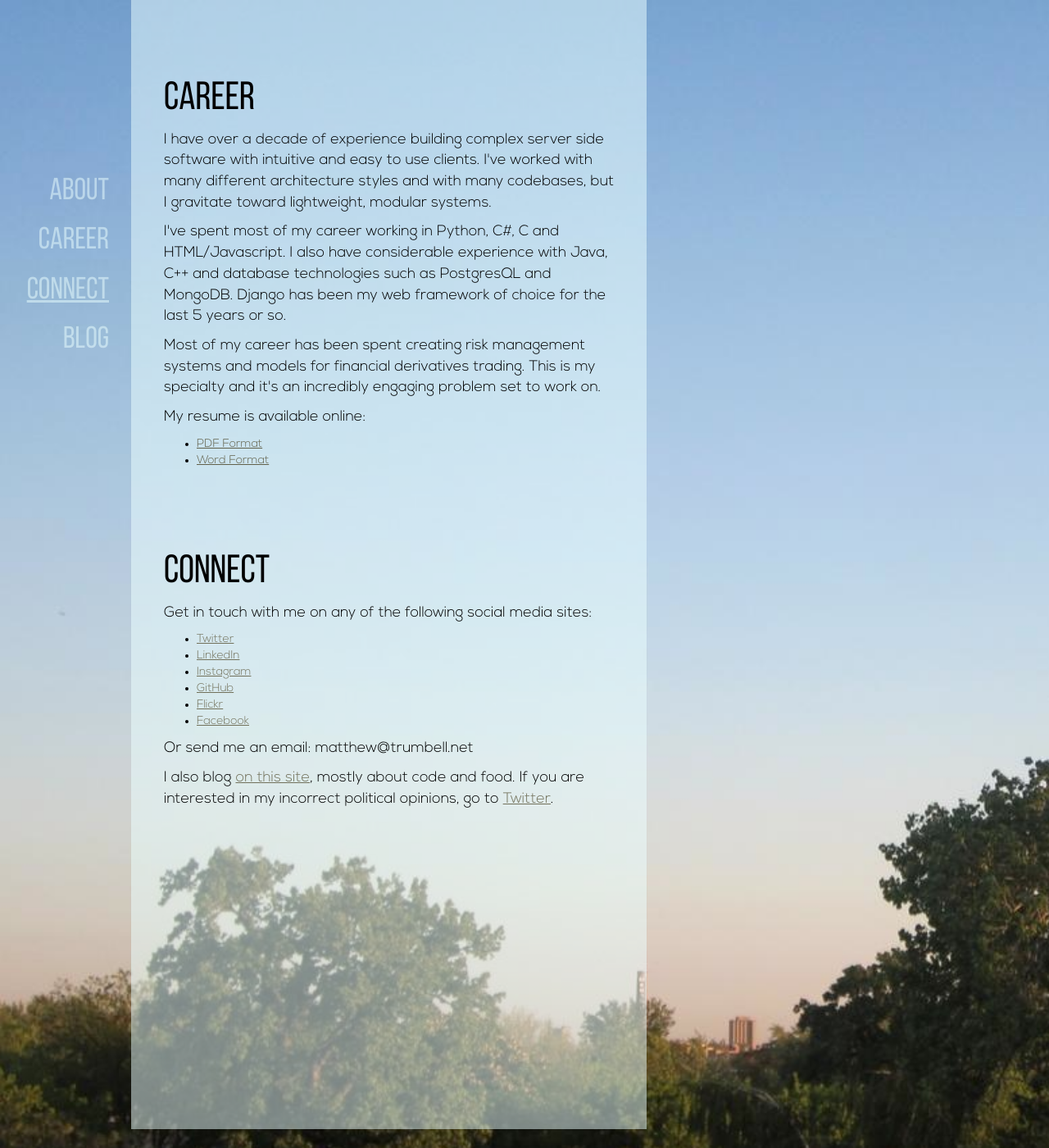
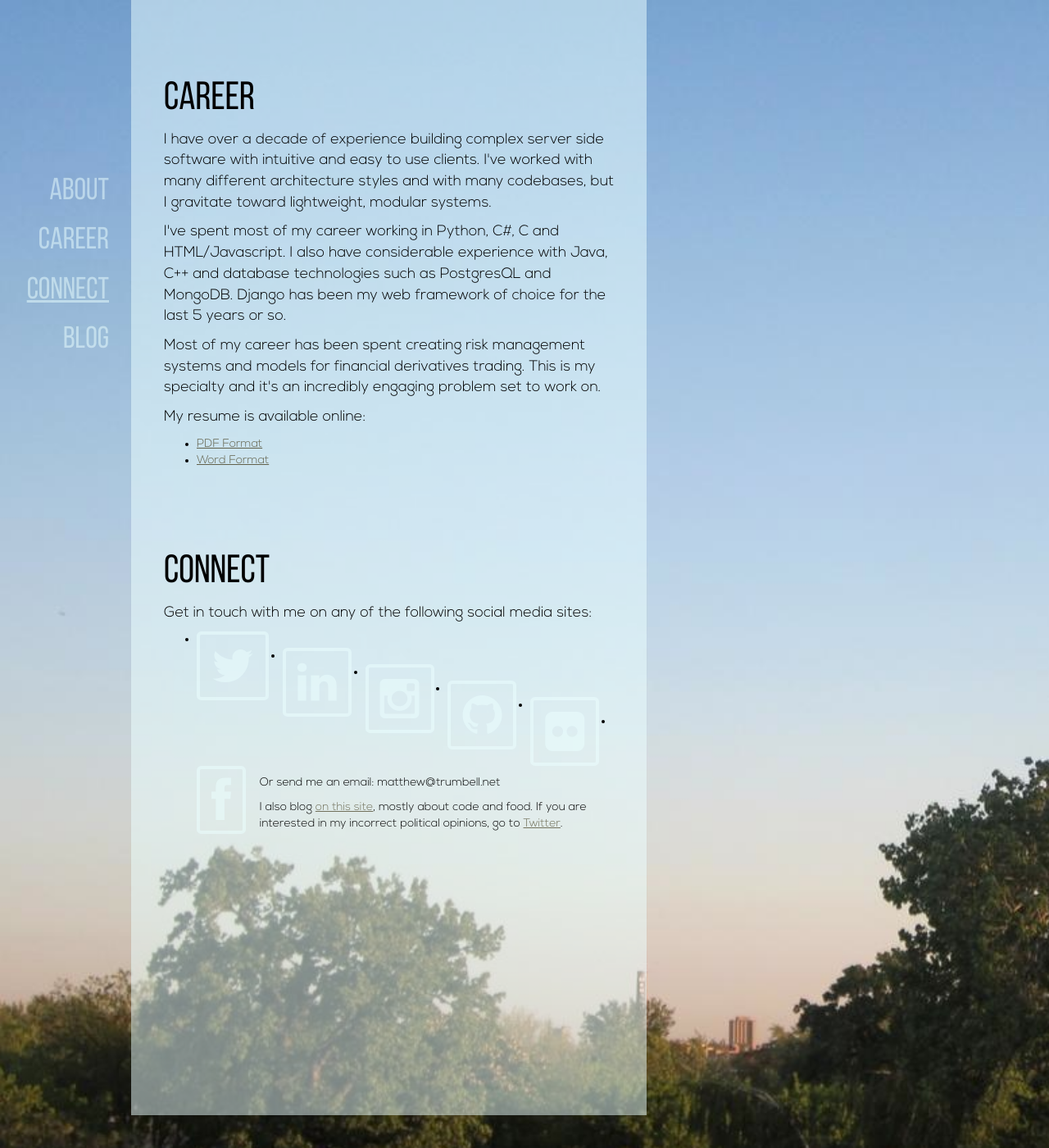
Before and after one commit to mrtrumbe/mrtrumbe.github.io, a Jekyll site: the page built from index.html, in a window 1280 px wide and 1400 px high, scrolled down 439 px. Shown: the whole window at 82% size. Built offline with Jekyll 4.4.1, drawn with Linux system fonts in a browser that asks for light colours; Markdown is read by kramdown in place of the engine named in the settings.

Commit message:
Added fonts. Better responsiveness.

```diff
--- a/_layouts/default.html
+++ b/_layouts/default.html
@@ -38,7 +38,7 @@
       <div id="page-content-wrapper">
         <div class="page-content">
             <div class="row">
-              <div class="col-md-7">
+              <div class="col-lg-7 col-md-9 col-sm-12 col-xs-12">
                 <div class="mrt-title">
                   <div id="sidebar-toggle-wrapper">
                     <a id="sidebar-toggle" href="#">
@@ -50,6 +50,11 @@
                   </h1>
                 </div>
                 {{ content }}
+              </div>
+              <div class="col-md-5">
+                <div class="visible-lg hidden-md hidden-sm hidden-xs">
+                  &nbsp;
+                </div>
               </div>
             </div>
         </div>
--- a/css/new_main.css
+++ b/css/new_main.css
@@ -126,6 +126,10 @@ body {
 }
 
 @media (max-width:767px) {
+  #fixedbg {
+    background-image: url(/img/background_790x680.jpg);
+  }
+
   #wrapper {
     padding-left: 0;
   }
@@ -227,3 +231,19 @@ a {
 a:visited {
   color: #62614b;
 }
+
+
+.connect-link i {
+  color: rgba(235, 255, 255, 0.5);
+  border-color: rgba(235, 255, 255, 0.5);
+}
+
+.connect-link a:hover i {
+  color: rgba(235, 255, 255, 0.9);
+  border-color: rgba(235, 255, 255, 0.9);
+}
+
+.connect-link a:focus i {
+  color: rgba(235, 255, 255, 0.9);
+  border-color: rgba(235, 255, 255, 0.9);
+}
--- a/index.html
+++ b/index.html
@@ -60,16 +60,38 @@ mainpage: true
         Get in touch with me on any of the following social media
         sites:
       </p>
-      <ul>
-        <li><a href="http://twitter.com/mtrums">Twitter</a></li>
-        <li><a href="http://www.linkedin.com/pub/matthew-trumbell/3/aa2/280">LinkedIn</a></li>
-        <li><a href="http://instagram.com/mtrums">Instagram</a></li>
-        <li><a href="http://github.com/mrtrumbe">GitHub</a></li>
-        <li><a href="http://www.flickr.com/photos/97407207@N00/">Flickr</a></li>
-        <li><a href="http://www.facebook.com/profile.php?id=519136905&amp;ref=name">Facebook</a></li>
-      </ul>
-      <ul>
-      </ul>
+      <ul id="connect-links-container thumbnails">
+        <li class="connect-link">
+          <a href="http://twitter.com/mtrums">
+            <i class="fa fa-twitter fa-4x pull-left fa-border"></i>
+          </a>
+        </li>
+        <li class="connect-link">
+          <a href="http://www.linkedin.com/pub/matthew-trumbell/3/aa2/280">
+            <i class="fa fa-linkedin fa-4x pull-left fa-border"></i>
+          </a>
+        </li>
+        <li class="connect-link">
+          <a href="http://instagram.com/mtrums">
+            <i class="fa fa-instagram fa-4x pull-left fa-border"></i>
+          </a>
+        </li>
+        <li class="connect-link">
+          <a href="http://github.com/mrtrumbe">
+            <i class="fa fa-github fa-4x pull-left fa-border"></i>
+          </a>
+        </li>
+        <li class="connect-link">
+          <a href="http://www.flickr.com/photos/97407207@N00/">
+            <i class="fa fa-flickr fa-4x pull-left fa-border"></i>
+          </a>
+        </li>
+        <li class="connect-link">
+          <a href="http://www.facebook.com/profile.php?id=519136905&amp;ref=name">
+            <i class="fa fa-facebook fa-4x pull-left fa-border"></i>
+          </a>
+        </li>
+      </div>
       <p>
         Or send me an email: matthew@trumbell.net
       </p>
```
Also changed, not shown: fonts/lovelo/Lovelo_Black.otf (added), fonts/lovelo/Lovelo_Line_Bold.otf (added), fonts/lovelo/Lovelo_Line_Light.otf (added), img/background_790x680.jpg (added), 1 other file.
